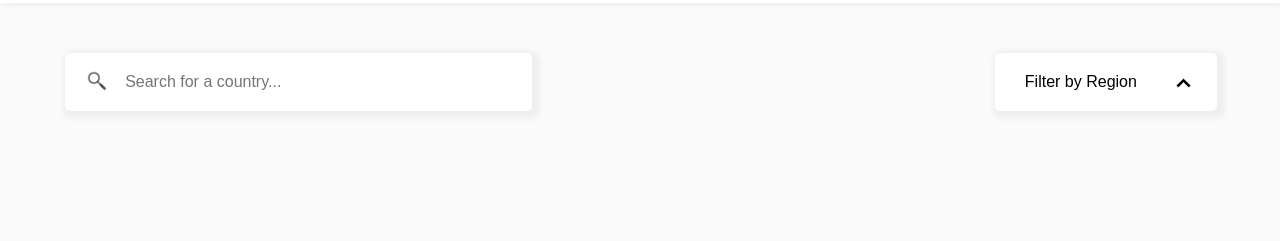
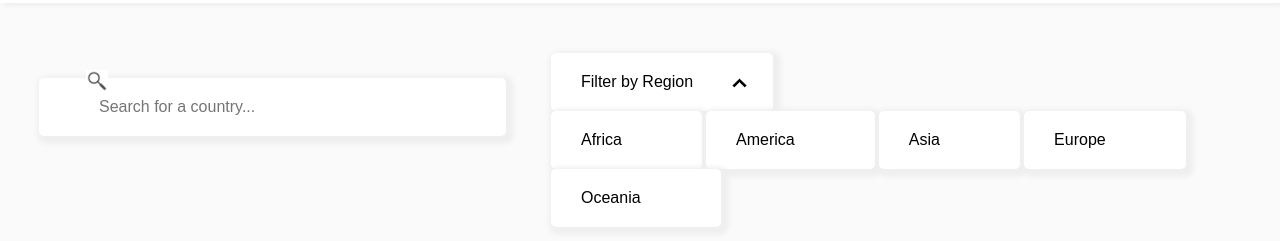
Before and after one commit to nicolasgabriiel/Countries, a plain HTML site: page index.html in a window 1280 px wide. Shown: the part 87-328 px from the top of the page. Drawn offline with Linux system fonts and the light colour scheme; no server answers.

Commit message:
Estruturando os meus filtros

```diff
--- a/assets/css/style.css
+++ b/assets/css/style.css
@@ -91,6 +91,7 @@ body{
   display:flex;
   flex-flow: column wrap;
   flex-direction: row;
+
   justify-content: space-between;
 }
 .container-pais {
--- a/index.html
+++ b/index.html
@@ -42,6 +42,13 @@
             <div class="filtrar">
                 <button id="filtro">Filter by Region</button>
                 <img src="assets/images/arrow_up.png" id="arrow">
+                <div class="filtros-ocultos">
+                    <button id="Africa">Africa</button>
+                    <button id="America">America</button>
+                    <button id="Asia">Asia</button>
+                    <button id="Europe">Europe</button>
+                    <button id="Oceania">Oceania</button>
+                </div>
             </div><!--Filtrar-->
 
         </section><!-- Section one -->
```
Also changed, not shown: 1 other file.
